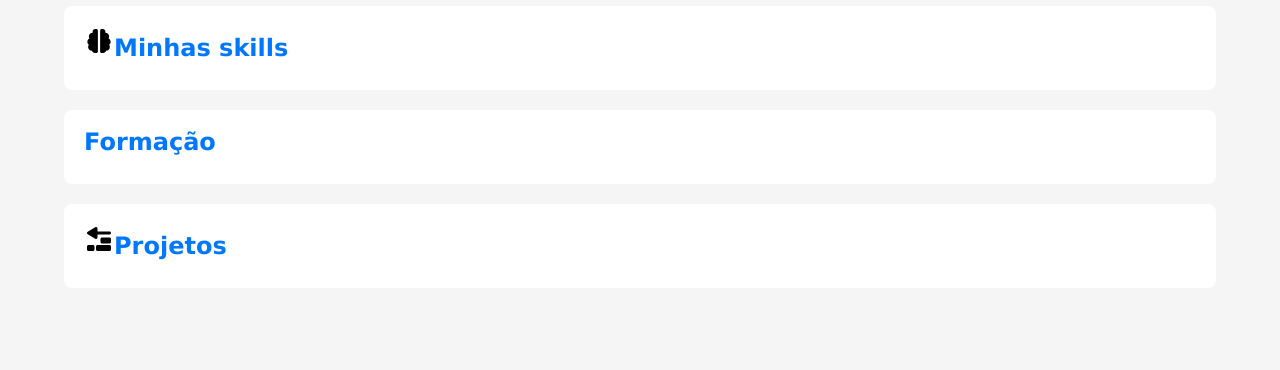
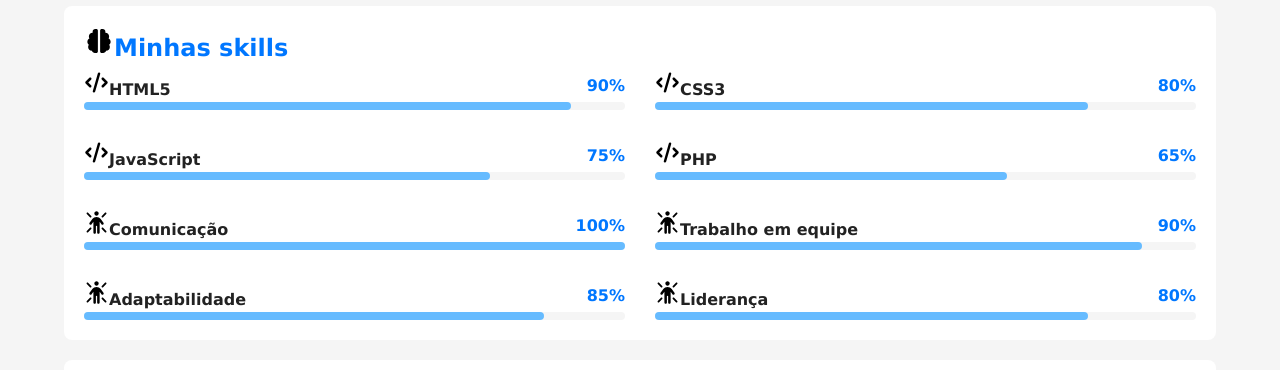
Before and after one commit to Fael3113/Html-CSS, a plain HTML site: page Modulo 5/Projeto Final/index.html in a window 1280 px wide. Shown: the part 1207-1577 px from the top of the page. Before the commit the page ends 1515 px from the top, so only its background shows below. Drawn offline with Linux system fonts and the light colour scheme.

Commit message:
Skills criadas
Com barra de progresso

```diff
--- a/Modulo 5/Projeto Final/estilos/style.css
+++ b/Modulo 5/Projeto Final/estilos/style.css
@@ -137,3 +137,44 @@ article h2{
   height: 100%;
   border-radius: 8px;
 }
+
+#skill-container{
+  display: grid;
+  grid-template-columns: 1fr;
+  gap: 30px;
+}
+
+#skill-container .info{
+  display: flex;
+  justify-content: space-between;
+  align-items: center;
+}
+
+#skill-container .nome{
+  font-weight: bold;
+  color: var(--texto);
+}
+
+#skill-container .porcent{
+  font-weight: bold;
+  color: var(--destaque);
+}
+
+#skill-container .barra{
+  width: 100%;
+  height: 8px;
+  background-color: var(--fundo-principal);
+  border-radius: 4px;
+}
+
+#skill-container .progresso{
+  height: 100%;
+  background-color: var(--destaque-inverso);
+  border-radius: 4px;
+}
+
+@media screen and (min-width: 768px){
+  #skill-container{
+    grid-template-columns: 1fr 1fr;
+  }
+}
--- a/Modulo 5/Projeto Final/index.html
+++ b/Modulo 5/Projeto Final/index.html
@@ -55,6 +55,132 @@
 
             <article id="skills">
                 <h2><img src="menu/brain-solid-full.svg" alt="" width="30">Minhas skills</h2>
+                <div id="skill-container">
+                    <div class="item">
+                        <div class="info">
+                            <span class="nome">
+                                <img src="menu/code-solid-full.svg" alt="" width="25">HTML5
+                            </span>
+                            <span class="porcent">
+                                90%
+                            </span>
+                        </div>
+                        <div class="barra">
+                            <div class="progresso" style="width: 90%;">
+                            </div>
+                        </div>
+                    </div>
+
+                    <div class="item">
+                        <div class="info">
+                            <span class="nome">
+                                <img src="menu/code-solid-full.svg" alt="" width="25">CSS3
+                            </span>
+                            <span class="porcent">
+                                80%
+                            </span>
+                        </div>
+                        <div class="barra">
+                            <div class="progresso" style="width: 80%;">
+                            </div>
+                        </div>
+                    </div>
+
+                    <div class="item">
+                        <div class="info">
+                            <span class="nome">
+                                <img src="menu/code-solid-full.svg" alt="" width="25">JavaScript
+                            </span>
+                            <span class="porcent">
+                                75%
+                            </span>
+                        </div>
+                        <div class="barra">
+                            <div class="progresso" style="width: 75%;">
+                            </div>
+                        </div>
+                    </div>
+
+                    <div class="item">
+                        <div class="info">
+                            <span class="nome">
+                                <img src="menu/code-solid-full.svg" alt="" width="25">PHP
+                            </span>
+                            <span class="porcent">
+                                65%
+                            </span>
+                        </div>
+                        <div class="barra">
+                            <div class="progresso" style="width: 65%;">
+                            </div>
+                        </div>
+                    </div>
+
+                    <div class="item">
+                        <div class="info">
+                            <span class="nome">
+                                <img src="menu/person-rays-solid-full.svg" alt="" width="25">Comunicação
+                            </span>
+                            <span class="porcent">
+                                100%
+                            </span>
+                        </div>
+                        <div class="barra">
+                            <div class="progresso" style="width: 100%;">
+
+                            </div>
+                        </div>
+                    </div>
+
+                    <div class="item">
+                        <div class="info">
+                            <span class="nome">
+                                <img src="menu/person-rays-solid-full.svg" alt="" width="25">Trabalho em equipe
+                            </span>
+                            <span class="porcent">
+                                90%
+                            </span>
+                        </div>
+                        <div class="barra">
+                            <div class="progresso" style="width: 90%;">
+
+                            </div>
+                        </div>
+                    </div>
+
+                    <div class="item">
+                        <div class="info">
+                            <span class="nome">
+                                <img src="menu/person-rays-solid-full.svg" alt="" width="25">Adaptabilidade
+                            </span>
+                            <span class="porcent">
+                                85%
+                            </span>
+                        </div>
+                        <div class="barra">
+                            <div class="progresso" style="width: 85%;">
+
+                            </div>
+                        </div>
+                    </div>
+
+                    <div class="item">
+                        <div class="info">
+                            <span class="nome">
+                                <img src="menu/person-rays-solid-full.svg" alt="" width="25">Liderança
+                            </span>
+                            <span class="porcent">
+                                80%
+                            </span>
+                        </div>
+                        <div class="barra">
+                            <div class="progresso" style="width: 80%;">
+
+                            </div>
+                        </div>
+                    </div>
+                </div>
+
             </article><!--Fim do skills-->
 
             <article id="formacao">
```
Also changed, not shown: Modulo 5/Projeto Final/menu/code-solid-full.svg (added), Modulo 5/Projeto Final/menu/person-rays-solid-full.svg (added).
